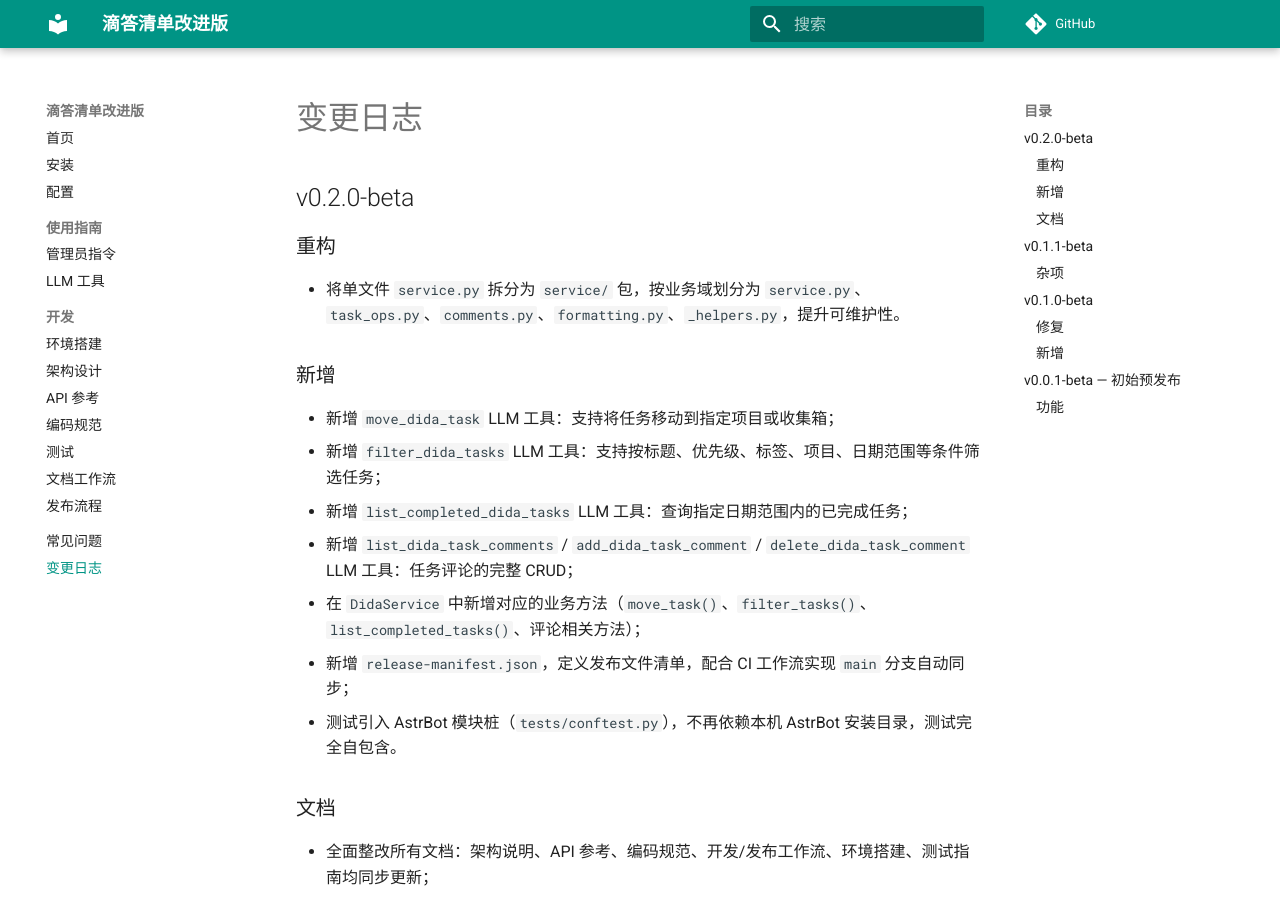
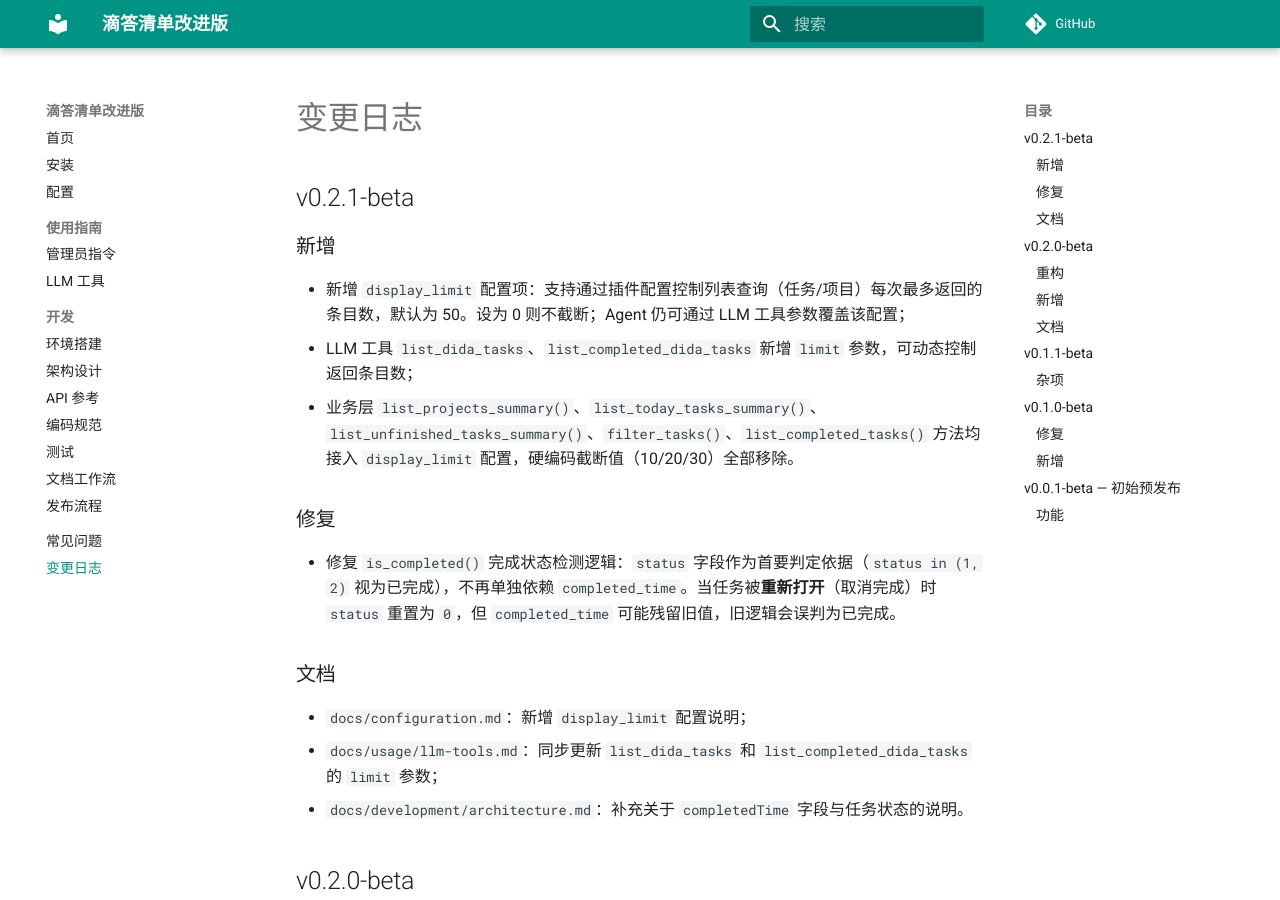
Before and after one commit to GitHubonline1396529/astrbot_plugin_dida_improved, an MkDocs documentation site: the page built from docs/changelog.md, in a window 1280 px wide and 900 px high. Built offline with MkDocs 1.6.1 and Material for MkDocs 9.7.7, drawn with Linux system fonts in a browser that asks for light colours; comment, search, counter and statistics services are not loaded.

Commit message:
chore: bump version to v0.2.1-beta

```diff
--- a/docs/changelog.md
+++ b/docs/changelog.md
@@ -1,4 +1,22 @@
 # 变更日志
+
+## v0.2.1-beta
+
+### 新增
+
+- 新增 `display_limit` 配置项：支持通过插件配置控制列表查询（任务/项目）每次最多返回的条目数，默认为 50。设为 0 则不截断；Agent 仍可通过 LLM 工具参数覆盖该配置；
+- LLM 工具 `list_dida_tasks`、`list_completed_dida_tasks` 新增 `limit` 参数，可动态控制返回条目数；
+- 业务层 `list_projects_summary()`、`list_today_tasks_summary()`、`list_unfinished_tasks_summary()`、`filter_tasks()`、`list_completed_tasks()` 方法均接入 `display_limit` 配置，硬编码截断值（10/20/30）全部移除。
+
+### 修复
+
+- 修复 `is_completed()` 完成状态检测逻辑：`status` 字段作为首要判定依据（`status in (1, 2)` 视为已完成），不再单独依赖 `completed_time`。当任务被**重新打开**（取消完成）时 `status` 重置为 `0`，但 `completed_time` 可能残留旧值，旧逻辑会误判为已完成。
+
+### 文档
+
+- `docs/configuration.md`：新增 `display_limit` 配置说明；
+- `docs/usage/llm-tools.md`：同步更新 `list_dida_tasks` 和 `list_completed_dida_tasks` 的 `limit` 参数；
+- `docs/development/architecture.md`：补充关于 `completedTime` 字段与任务状态的说明。
 
 ## v0.2.0-beta
 
--- a/metadata.yaml
+++ b/metadata.yaml
@@ -3,6 +3,6 @@ display_name: 滴答清单改进版
 short_desc: 在 AstrBot 中连接 Dida365（滴答清单），支持完整的任务管理功能。
 desc: 连接 Dida365（滴答清单）Open API，支持查询、创建、完成、更新、移动和删除任务；正确处理收集箱（Inbox）任务；提供指令和 LLM 自然语言两种交互方式。
 author: Githubonline1396529
-version: v0.2.0-beta
+version: v0.2.1-beta
 repo: https://github.com/GitHubonline1396529/astrbot_plugin_dida_improved
 astrbot_version: ">=4.0.0"
```
